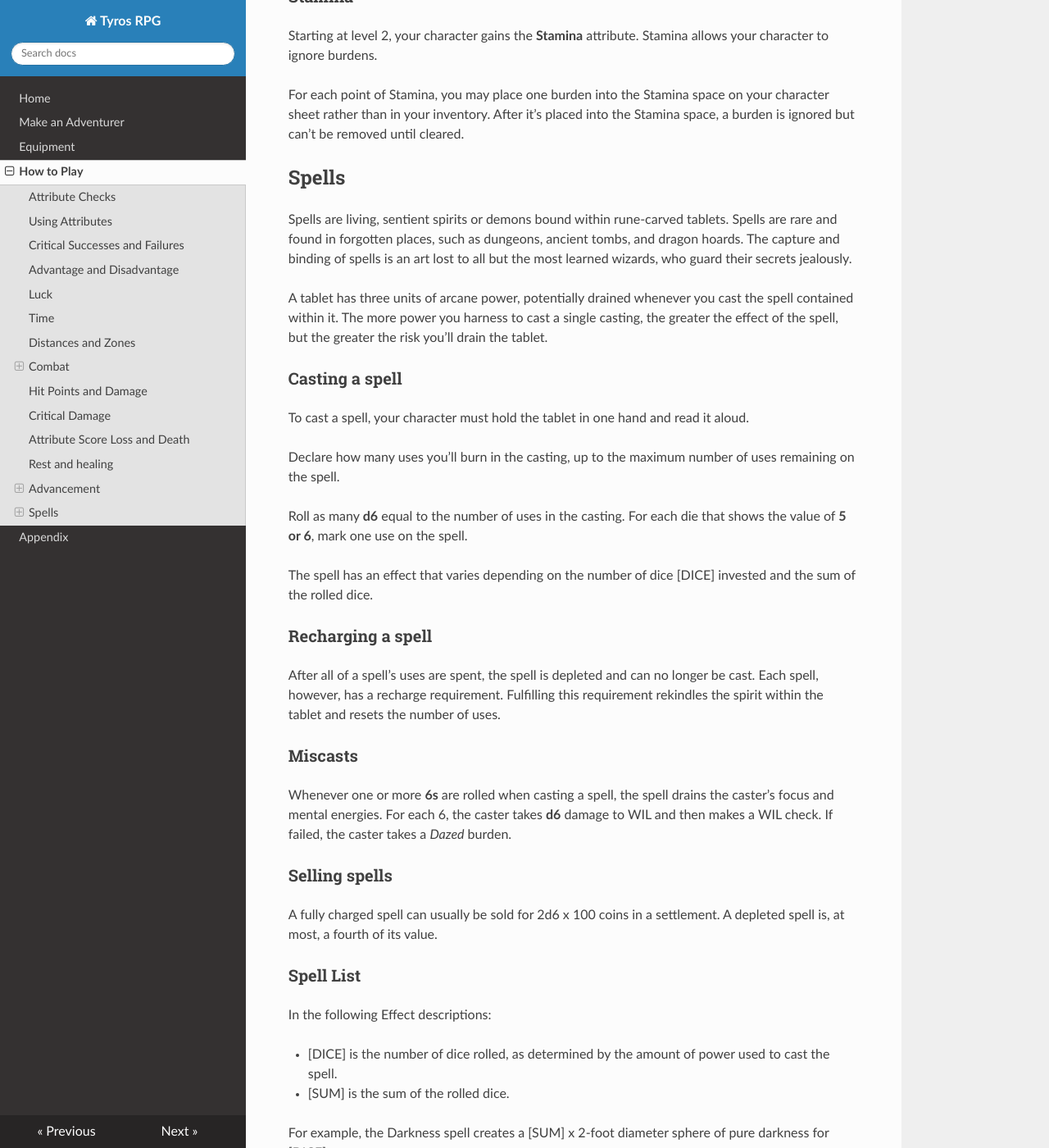
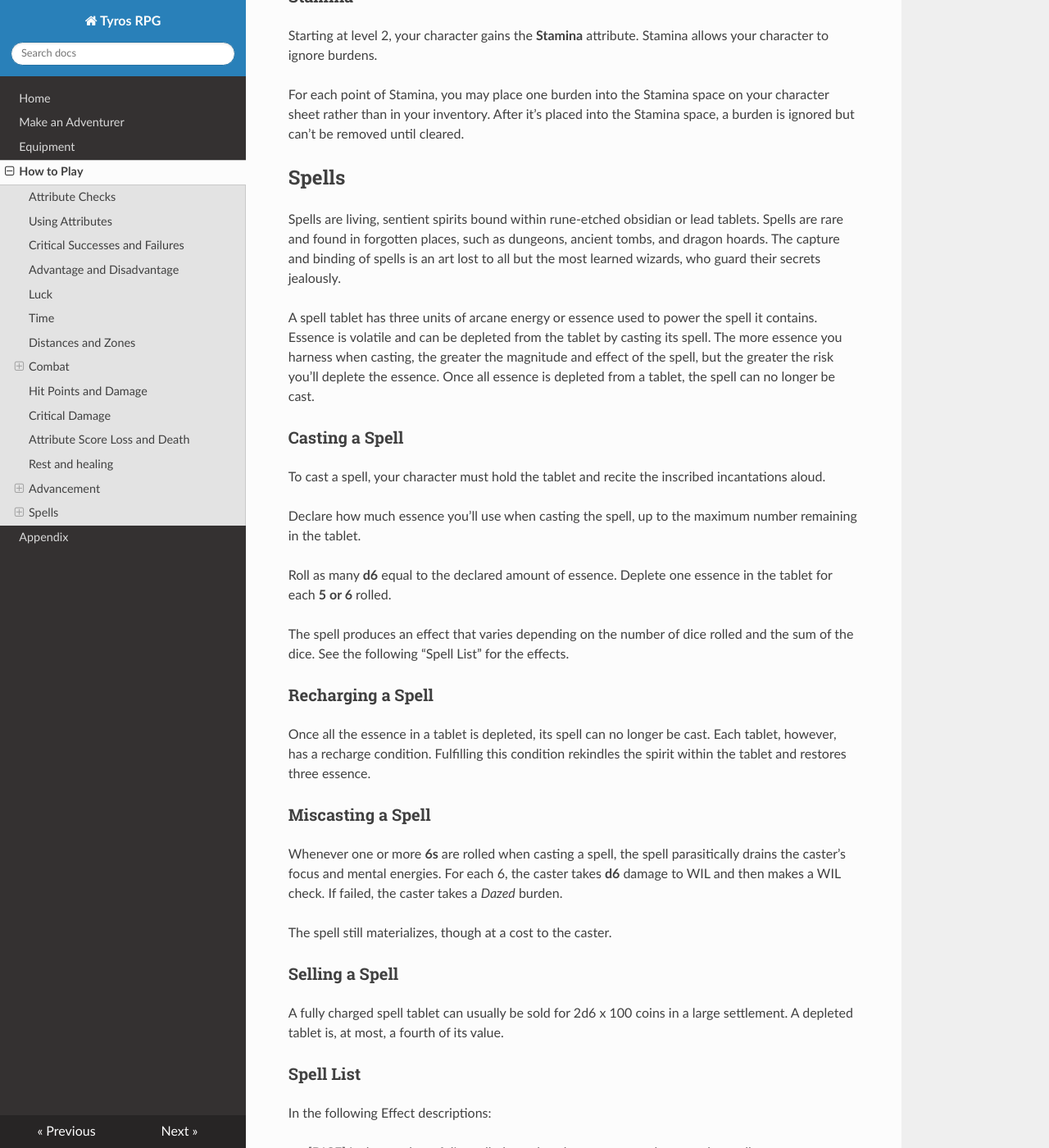
Before and after one commit to joemoose/dungeoneers.d20, an MkDocs documentation site: the page built from docs/3 How to Play.md, in a window 1280 px wide and 1400 px high, scrolled down 7391 px. Shown: the whole window at 82% size. Built offline with MkDocs 1.6.1, drawn with Linux system fonts in a browser that asks for light colours; nearby versions of some CDN libraries; some of the changed text lies outside the part shown.

Commit message:
Update 3 How to Play.md

```diff
--- a/docs/3 How to Play.md
+++ b/docs/3 How to Play.md
@@ -226,42 +226,44 @@ For each point of Stamina, you may place one burden into the Stamina space on yo
 
 ## Spells
 
-Spells are living, sentient spirits or demons bound within rune-carved tablets. Spells are rare and found in forgotten places, such as dungeons, ancient tombs, and dragon hoards. The capture and binding of spells is an art lost to all but the most learned wizards, who guard their secrets jealously.
+Spells are living, sentient spirits bound within rune-etched obsidian or lead tablets. Spells are rare and found in forgotten places, such as dungeons, ancient tombs, and dragon hoards. The capture and binding of spells is an art lost to all but the most learned wizards, who guard their secrets jealously.
 
-A tablet has three units of arcane power, potentially drained whenever you cast the spell contained within it. The more power you harness to cast a single casting, the greater the effect of the spell, but the greater the risk you’ll drain the tablet.
+A spell tablet has three units of arcane energy or essence used to power the spell it contains. Essence is volatile and can be depleted from the tablet by casting its spell. The more essence you harness when casting, the greater the magnitude and effect of the spell, but the greater the risk you’ll deplete the essence. Once all essence is depleted from a tablet, the spell can no longer be cast.
 
-### Casting a spell
+### Casting a Spell
 
-To cast a spell, your character must hold the tablet in one hand and read it aloud.
+To cast a spell, your character must hold the tablet and recite the inscribed incantations aloud.
 
-Declare how many uses you’ll burn in the casting, up to the maximum number of uses remaining on the spell.
+Declare how much essence you’ll use when casting the spell, up to the maximum number remaining in the tablet.
 
-Roll as many **d6** equal to the number of uses in the casting. For each die that shows the value of **5 or 6**, mark one use on the spell.
+Roll as many **d6** equal to the declared amount of essence. Deplete one essence in the tablet for each **5 or 6** rolled.
 
-The spell has an effect that varies depending on the number of dice [DICE] invested and the sum of the rolled dice.
+The spell produces an effect that varies depending on the number of dice rolled and the sum of the dice. See the following “Spell List” for the effects.
 
-### Recharging a spell
+### Recharging a Spell
 
-After all of a spell’s uses are spent, the spell is depleted and can no longer be cast. Each spell, however, has a recharge requirement. Fulfilling this requirement rekindles the spirit within the tablet and resets the number of uses.
+Once all the essence in a tablet is depleted, its spell can no longer be cast. Each tablet, however, has a recharge condition. Fulfilling this condition rekindles the spirit within the tablet and restores three essence.
 
-### Miscasts
+### Miscasting a Spell
 
-Whenever one or more **6s** are rolled when casting a spell, the spell drains the caster’s focus and mental energies. For each 6, the caster takes **d6** damage to WIL and then makes a WIL check. If failed, the caster takes a *Dazed* burden.
+Whenever one or more **6s** are rolled when casting a spell, the spell parasitically drains the caster’s focus and mental energies. For each 6, the caster takes **d6** damage to WIL and then makes a WIL check. If failed, the caster takes a *Dazed* burden.
 
-### Selling spells
+The spell still materializes, though at a cost to the caster.
 
-A fully charged spell can usually be sold for 2d6 x 100 coins in a settlement. A depleted spell is, at most, a fourth of its value.
+### Selling a Spell
+
+A fully charged spell tablet can usually be sold for 2d6 x 100 coins in a large settlement. A depleted tablet is, at most, a fourth of its value.
 
 ### Spell List
 
 In the following Effect descriptions:
 
-- [DICE] is the number of dice rolled, as determined by the amount of power used to cast the spell.
+- [DICE] is the number of dice rolled equal to the essence used to cast the spell.
 - [SUM] is the sum of the rolled dice.
 
 For example, the Darkness spell creates a [SUM] x 2-foot diameter sphere of pure darkness for [DICE] turns.
 
-If 2 power are used to cast Darkness, and the result of the 2d6 roll is 7, the spell creates a sphere 14 feet wide for 2 turns.
+If 2 essence are used to cast Darkness, and the result of the 2d6 roll is 7, the spell creates a sphere 14 feet wide for 2 turns.
 
 | d66 | Spell Name | Effect | Recharge |
 | :-: | :--------- | :----- | :------- |
```
